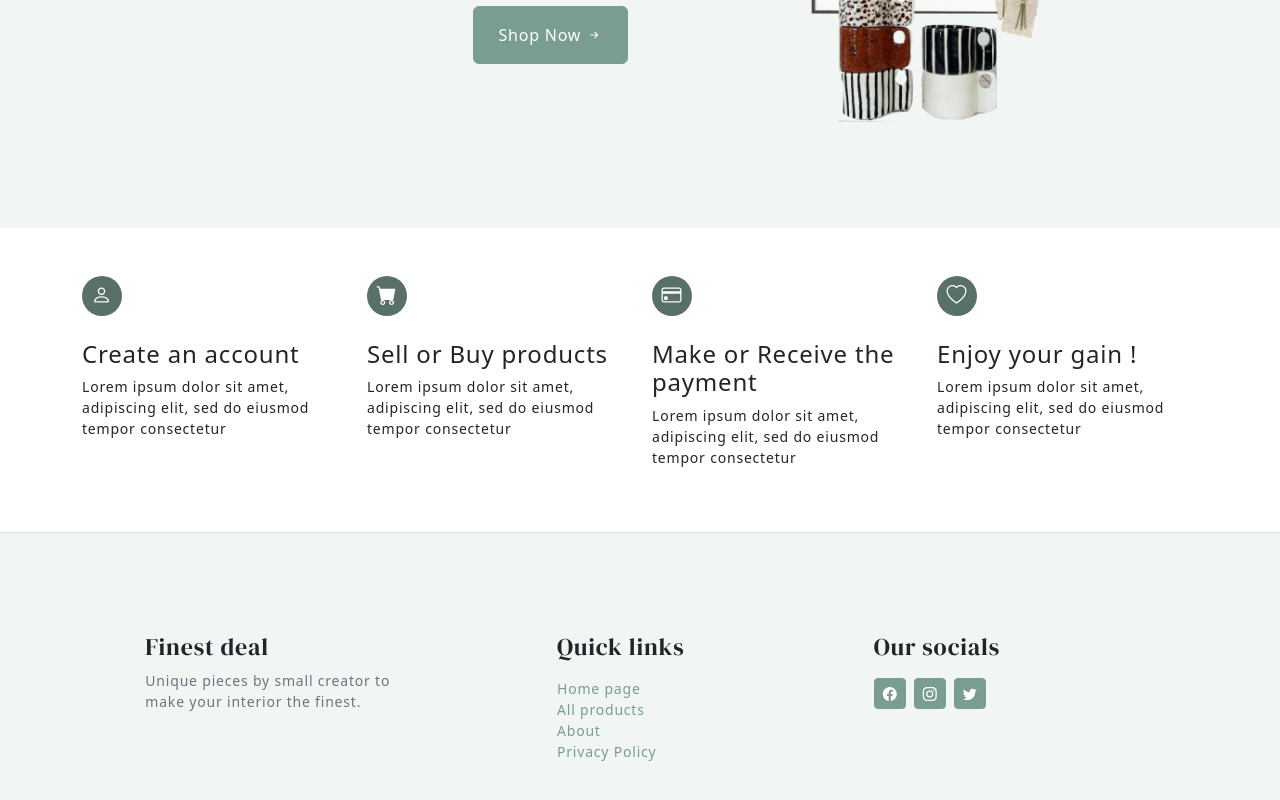
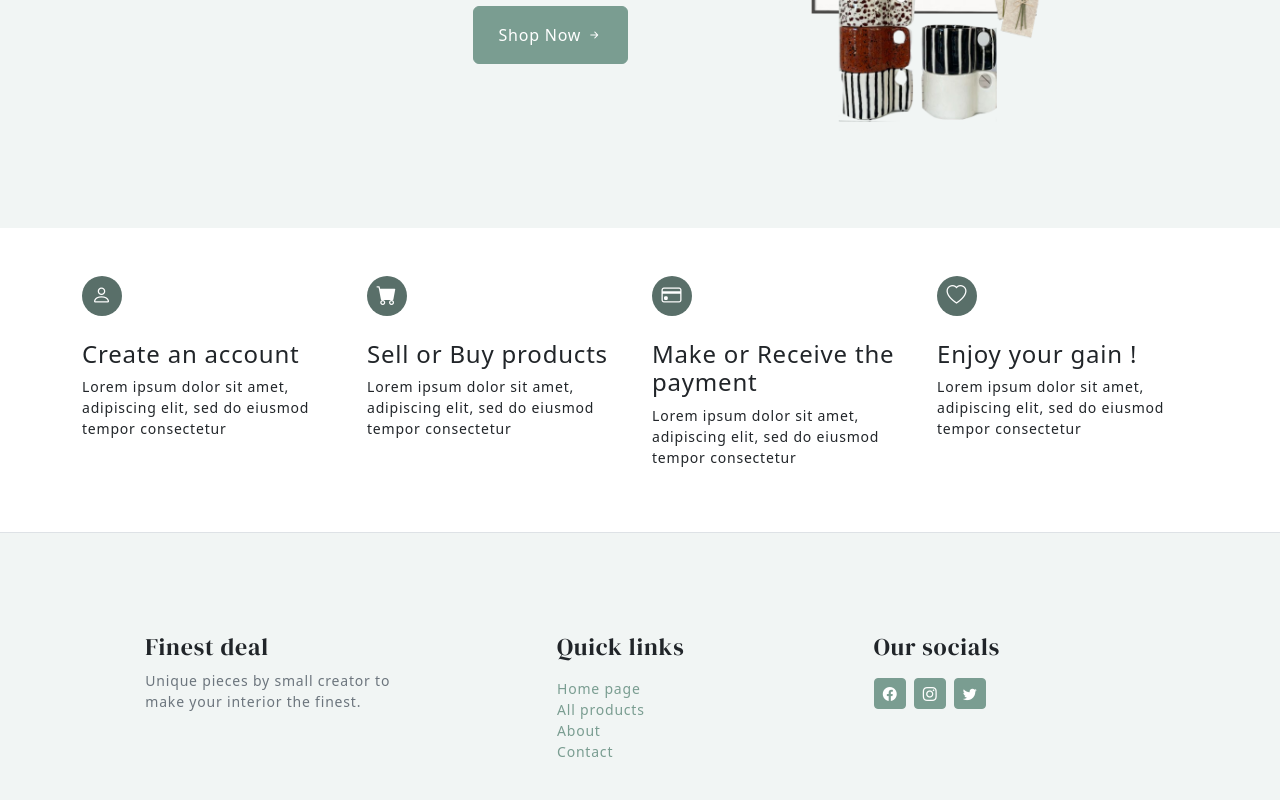
Before and after one commit to 89hars/projectm3-frontend, a React (Vite) app: page / in a window 1280 px wide. Shown: the part 483-1283 px from the top of the page. Built offline with nearby package versions, Linux system fonts and the light colour scheme.

Commit message:
contact page

```diff
--- a/src/components/Footer.jsx
+++ b/src/components/Footer.jsx
@@ -30,8 +30,8 @@ function Footer() {
               </Link>
             </div>
             <div>
-              <Link to="/privacy" className="text-primary">
-                Privacy Policy
+              <Link to="/contact" className="text-primary">
+                Contact
               </Link>
             </div>
           </div>
```
